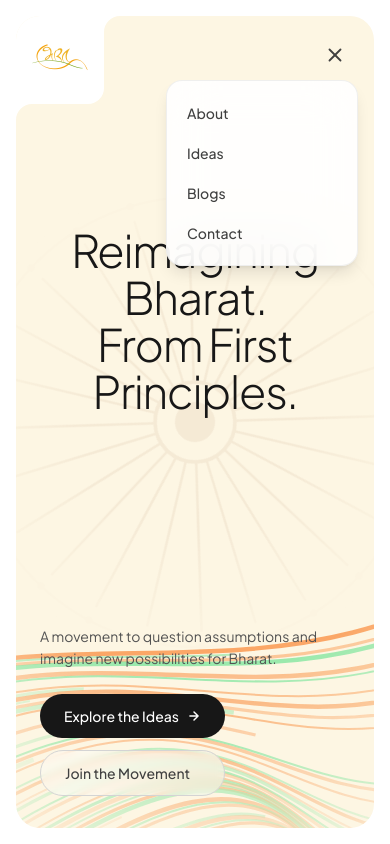
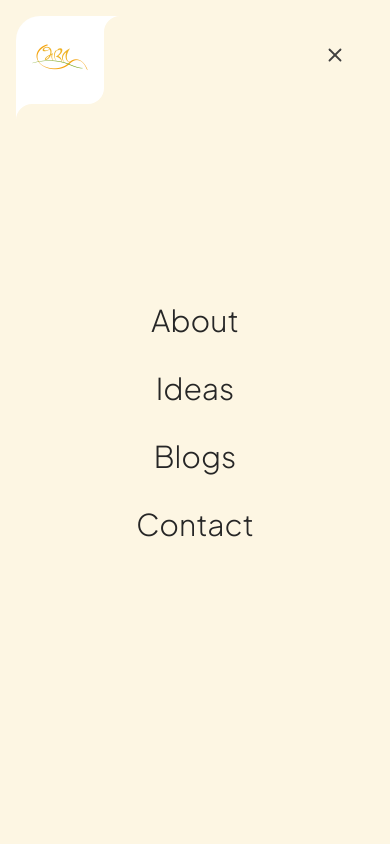
Before and after one commit to Garvit-png/SvaBharat, a React (Vite) app: page / in a window 390 px wide. Both pictures are taken after a click on the button "Toggle menu". Shown: the top 844 px of the page. Built offline with nearby package versions, Linux system fonts and the light colour scheme.

Commit message:
update hero UI and mobile menu

```diff
--- a/src/components/Hero.tsx
+++ b/src/components/Hero.tsx
@@ -71,26 +71,26 @@ export function Hero({ showAnimation }: { showAnimation: boolean }) {
         </h1>
       </div>
 
-      {/* Bottom Row — subtitle left, CTA right */}
+      {/* Bottom Row — subtitle left, CTA right (Centered on mobile) */}
       <div
         ref={bottomRef}
-        className="relative z-10 flex flex-col sm:flex-row items-start sm:items-end justify-between gap-6 px-6 md:px-16 lg:px-24 pb-8 md:pb-12"
+        className="relative z-10 flex flex-col sm:flex-row items-center sm:items-end justify-between gap-6 px-6 md:px-16 lg:px-24 pb-8 md:pb-12 text-center sm:text-left"
       >
         <p className="max-w-xs text-sm md:text-base text-neutral-600 font-normal leading-relaxed" style={{ opacity: 0 }}>
           A movement to question assumptions and imagine new possibilities for Bharat.
         </p>
 
-        <div className="flex flex-col sm:flex-row gap-3" style={{ opacity: 0 }}>
+        <div className="flex flex-col sm:flex-row items-center justify-center gap-3 w-full sm:w-auto" style={{ opacity: 0 }}>
           <a
             href="/ideas"
-            className="inline-flex items-center gap-2 px-6 py-3 rounded-full bg-neutral-900 text-white text-sm font-medium hover:bg-neutral-700 transition-colors"
+            className="inline-flex items-center justify-center gap-2 px-6 py-3 rounded-full bg-orange-600 text-white text-sm font-medium hover:bg-orange-700 transition-colors w-full sm:w-auto"
           >
             Explore the Ideas
             <svg width="14" height="14" viewBox="0 0 24 24" fill="none" stroke="currentColor" strokeWidth="2.5" strokeLinecap="round" strokeLinejoin="round"><path d="M5 12h14M12 5l7 7-7 7"/></svg>
           </a>
           <a
             href="/contact"
-            className="inline-flex items-center gap-2 px-6 py-3 rounded-full border border-neutral-300 text-neutral-700 text-sm font-medium hover:border-neutral-500 hover:text-neutral-900 transition-colors bg-white/40 backdrop-blur-sm"
+            className="inline-flex items-center justify-center gap-2 px-6 py-3 rounded-full border-2 border-neutral-900 bg-white text-neutral-900 text-sm font-medium hover:bg-neutral-100 transition-colors w-full sm:w-auto"
           >
             Join the Movement
           </a>
--- a/src/components/Navbar.tsx
+++ b/src/components/Navbar.tsx
@@ -52,7 +52,7 @@ export function Navbar() {
       </nav>
 
       {/* Mobile Hamburger */}
-      <div className="pointer-events-auto flex md:hidden px-5 pt-5">
+      <div className="pointer-events-auto flex md:hidden px-5 pt-5 relative z-50">
         <button
           onClick={() => setIsOpen(!isOpen)}
           className="p-2 text-neutral-700 hover:text-neutral-900 transition-colors"
@@ -62,26 +62,36 @@ export function Navbar() {
         </button>
       </div>
 
-      {/* Mobile Menu */}
+      {/* Mobile Menu Overlay */}
       <AnimatePresence>
         {isOpen && (
           <motion.div
-            initial={{ opacity: 0, y: -8 }}
+            initial={{ opacity: 0 }}
+            animate={{ opacity: 1 }}
+            exit={{ opacity: 0 }}
+            transition={{ duration: 0.3 }}
+            className="fixed inset-0 z-40 bg-[#Fdf6e3] flex flex-col items-center justify-center pointer-events-auto"
+          >
+            {/* Close Button inside Overlay (optional, since the hamburger icon changes to X, but the icon is z-50 so it's above the overlay!) */}
+            <div className="flex flex-col items-center gap-8">
+              {links.map((l, i) => (
+                <motion.div
+                  key={l.to}
+                  initial={{ opacity: 0, y: 20 }}
                   animate={{ opacity: 1, y: 0 }}
-            exit={{ opacity: 0, y: -8 }}
-            transition={{ duration: 0.18 }}
-            className="absolute top-[4rem] right-4 w-48 bg-white/90 backdrop-blur-xl border border-neutral-200/60 rounded-2xl shadow-lg py-3 flex flex-col pointer-events-auto"
+                  exit={{ opacity: 0, y: 20 }}
+                  transition={{ duration: 0.3, delay: i * 0.05 + 0.1 }}
                 >
-            {links.map((l) => (
                   <Link
-                key={l.to}
                     to={l.to}
-                className="px-5 py-2.5 text-sm font-medium text-neutral-700 hover:text-neutral-900 hover:bg-neutral-50 transition-colors"
+                    className="text-3xl font-light text-neutral-800 hover:text-orange-600 transition-colors"
                     onClick={() => setIsOpen(false)}
                   >
                     {l.label}
                   </Link>
+                </motion.div>
               ))}
+            </div>
           </motion.div>
         )}
       </AnimatePresence>
```
Lines whose indentation alone changed are shown as unchanged.
